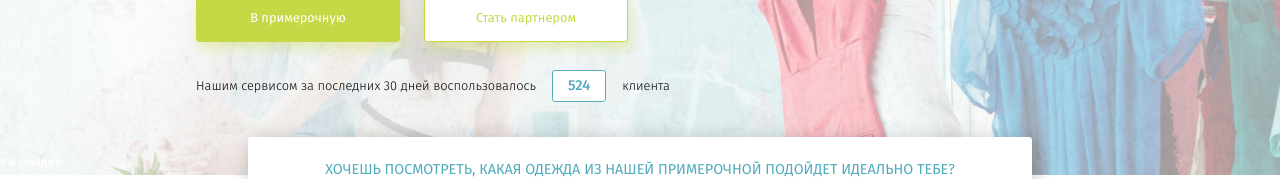
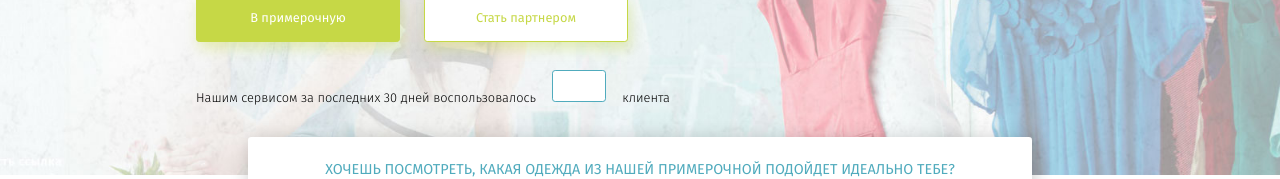
Before and after one commit to serg27makar/willsi, a React (Create React App) app: page / in a window 1280 px wide. Shown: the part 316-495 px from the top of the page. Built offline with nearby package versions, Linux system fonts and the light colour scheme; no server answers.

Commit message:
Get users quantity

```diff
--- a/src/components/WelcomeMain.js
+++ b/src/components/WelcomeMain.js
@@ -2,6 +2,7 @@ import React from "react";
 import ru from "../access/lang/LangConstants";
 import ButtonMain from "./shared/ButtonMain";
 import {Redirect} from "react-router-dom";
+import {getAllUsers} from "../utilite/axiosConnect";
 
 class WelcomeMain extends React.Component {
     constructor(props) {
@@ -9,8 +10,10 @@ class WelcomeMain extends React.Component {
         this.state = {
             redirect: false,
             redirectTo: "",
+            usersQuantity: 0,
         };
         this.wrapperRef = React.createRef();
+        this.usersQuantity = this.usersQuantity.bind(this);
     }
 
     componentDidMount() {
@@ -18,6 +21,16 @@ class WelcomeMain extends React.Component {
             const wrapper = this.wrapperRef.current;
             wrapper.classList.toggle("show-welcome-main");
         }, 300);
+        getAllUsers(this.usersQuantity);
+    }
+
+    usersQuantity(data) {
+        if (data) {
+            this.setState({
+                ...this.state,
+                usersQuantity: data.size,
+            })
+        }
     }
 
     redirect(item) {
@@ -54,7 +67,7 @@ class WelcomeMain extends React.Component {
                             <div className="welcome-main-env__our-services">
                                 <p className="welcome-main-env__our-services-text text-16 light">{ru.OurService}
                                     <br/>{ru.TookAdvantage}
-                                    <span className="welcome-main-env__our-services-box text-18 medium">524</span>
+                                    <span className="welcome-main-env__our-services-box text-18 medium">{this.state.usersQuantity}</span>
                                     <span className="welcome-main-env__our-services-client">{ru.client}</span>
                                 </p>
                             </div>
--- a/src/pages/Homepage.js
+++ b/src/pages/Homepage.js
@@ -35,7 +35,7 @@ class Homepage extends React.Component {
             ...this.state,
             isUnknown: this.props.UsersParameters.length === 0,
             minusScroll: this.props.UsersParameters.length === 0 ? 0 : 600,
-        })
+        });
     }
 
     componentDidUpdate(prevProps, prevState, snapshot) {
--- a/src/utilite/axiosConnect.js
+++ b/src/utilite/axiosConnect.js
@@ -48,6 +48,15 @@ export const getUserData = (callbackInfo) => {
     axios.get(Url + `/users/getUserData`, {
         headers: {'token': localStorage.UserId}
     })
+        .then(req => {
+            callbackInfo(req.data);
+        }).catch(err => {
+            callbackInfo(err);
+    })
+};
+
+export const getAllUsers = (callbackInfo) => {
+    axios.post(Url + `/users/getAllUsers`)
         .then(req => {
             callbackInfo(req.data);
         }).catch(err => {
```
